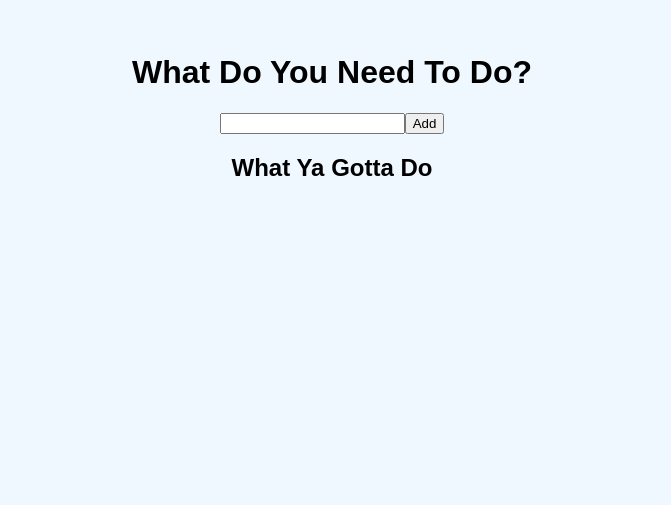
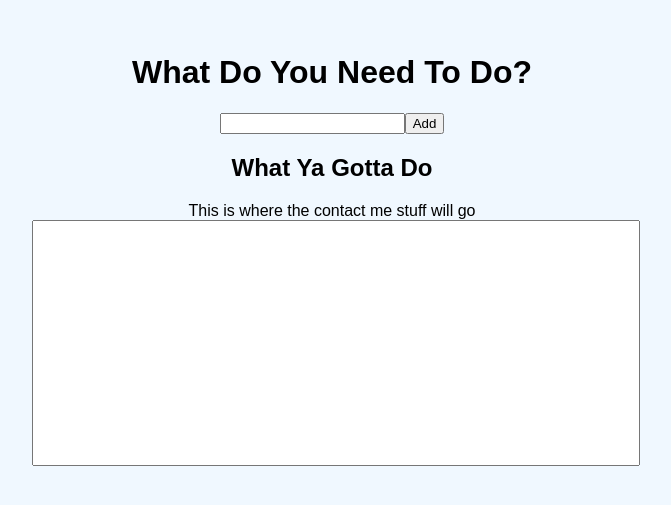
Before and after one commit to Craveburn/to-do-list, a React (Create React App) app: page / in a window 1280 px wide. Shown: the part 247-752 px from the top of the page, without its empty margins (308-979 px from the left). Built offline with nearby package versions, Linux system fonts and the light colour scheme.

Commit message:
added Contact component to and did basic updates to try to make it look nice before I added functions

```diff
--- /dev/null
+++ b/src/Contact.css
@@ -0,0 +1,12 @@
+.container2 {
+    display: flex;
+    flex-direction: column;
+    justify-content: start;
+}
+
+.textBody {
+    display: flex;
+    flex-direction: row;
+    width: 100%;
+    height: 30vh;
+}
--- /dev/null
+++ b/src/Contact.js
@@ -0,0 +1,14 @@
+import React, { Component } from 'react'
+import './Contact.css'
+
+export default class Contact extends Component {
+    render (){
+        return(
+            <div className="container2"> This is where the contact me stuff will go
+                <form>
+                    <input className="textBody" type="text"/>
+                </form>
+            </div>
+        )
+    }
+}
--- a/src/Home.js
+++ b/src/Home.js
@@ -1,15 +1,16 @@
 import React, { Component } from 'react'
 import User from './User'
 import './Home.css'
+import Contact from './Contact'
 
 export default class Home extends Component {
     state = {
-        user: {
-            createToDo: ''
-        },
+        // user: {
+        //     createToDo: ''
+        // },
         users: [
             {
-                createToDo: ''
+
             }
         ]
     }
@@ -53,6 +54,7 @@ export default class Home extends Component {
                        {this.renderList()}
                     </div>
                 </article>
+                <Contact/>
             </div>
         )
     }
--- a/src/User.css
+++ b/src/User.css
@@ -2,3 +2,8 @@ div {
     display: flex;
     justify-content: center;
 }
+
+.listItem {
+   color : red;
+   background-color: blue
+}
--- a/src/User.js
+++ b/src/User.js
@@ -8,7 +8,7 @@ export default class User extends Component{
     }
     render() {
         return(
-            <div>
+            <div className="listItem">
                 {this.props.createToDo}
             </div>
         )
```
